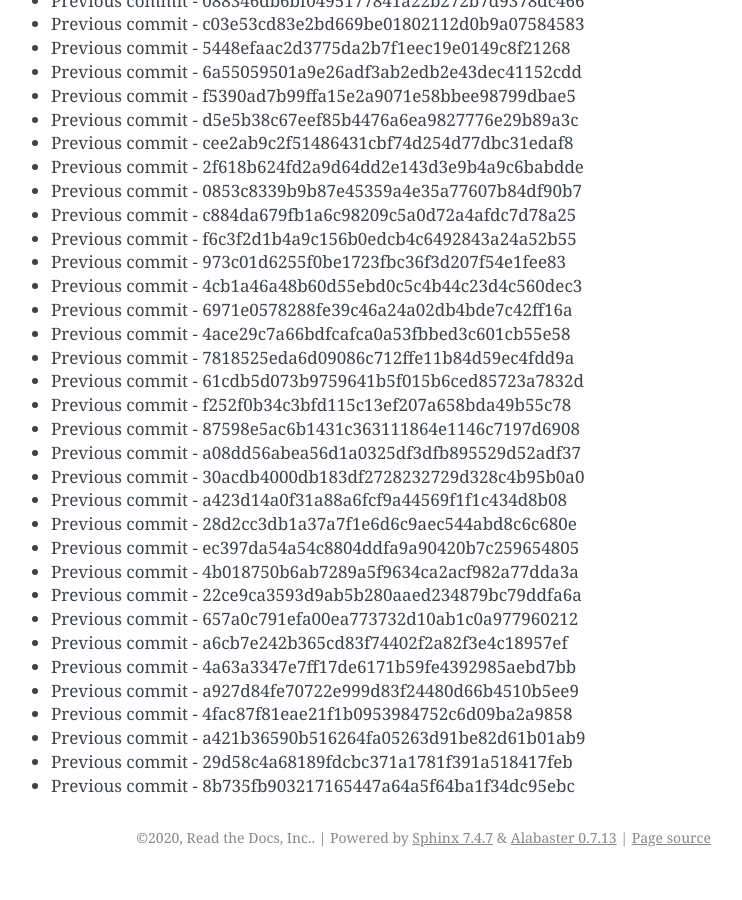
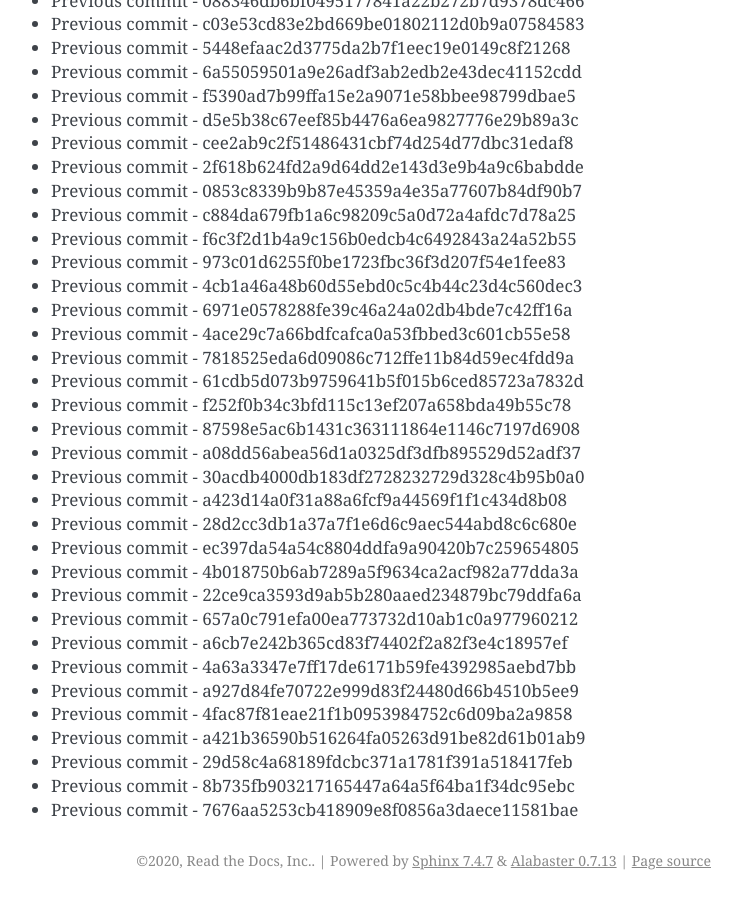
Before and after one commit to readthedocs/rtd-git-stresstest, a Sphinx documentation site: the page built from docs/updates.rst, in a window 1280 px wide and 900 px high, scrolled down 24785 px. Shown: the whole window, without its empty margins (399-1141 px from the left). Built offline with Sphinx 7.4.7, drawn with Linux system fonts in a browser that asks for light colours; before the commit the page ends 25662 px from its top, so only the background shows below that.

Commit message:
Generating commit from previous: 7676aa5253cb418909e8f0856a3daece11581bae

```diff
--- a/docs/updates.rst
+++ b/docs/updates.rst
@@ -1073,3 +1073,4 @@ It can be tested for any performance characteristics.
 * Previous commit - a421b36590b516264fa05263d91be82d61b01ab9
 * Previous commit - 29d58c4a68189fdcbc371a1781f391a518417feb
 * Previous commit - 8b735fb903217165447a64a5f64ba1f34dc95ebc
+* Previous commit - 7676aa5253cb418909e8f0856a3daece11581bae
```
